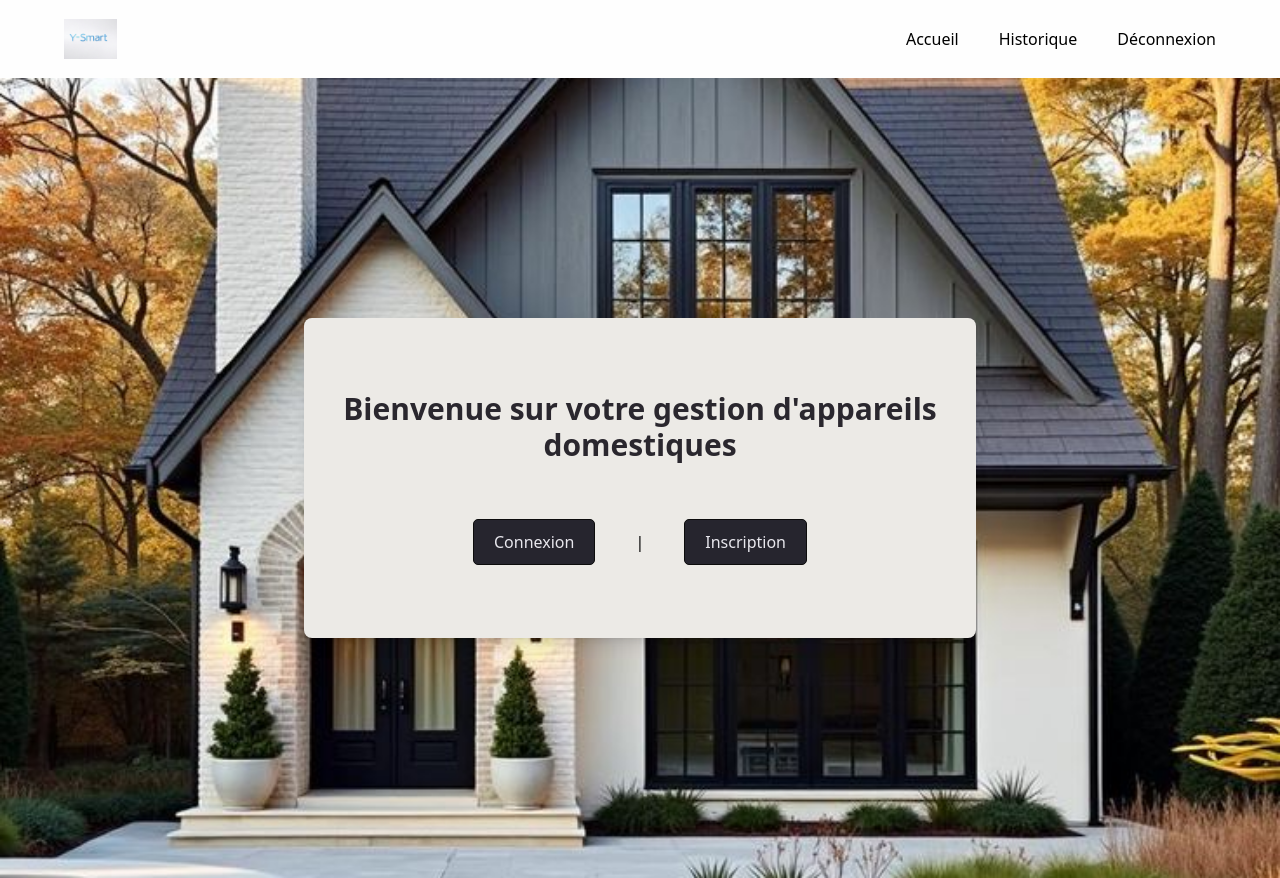
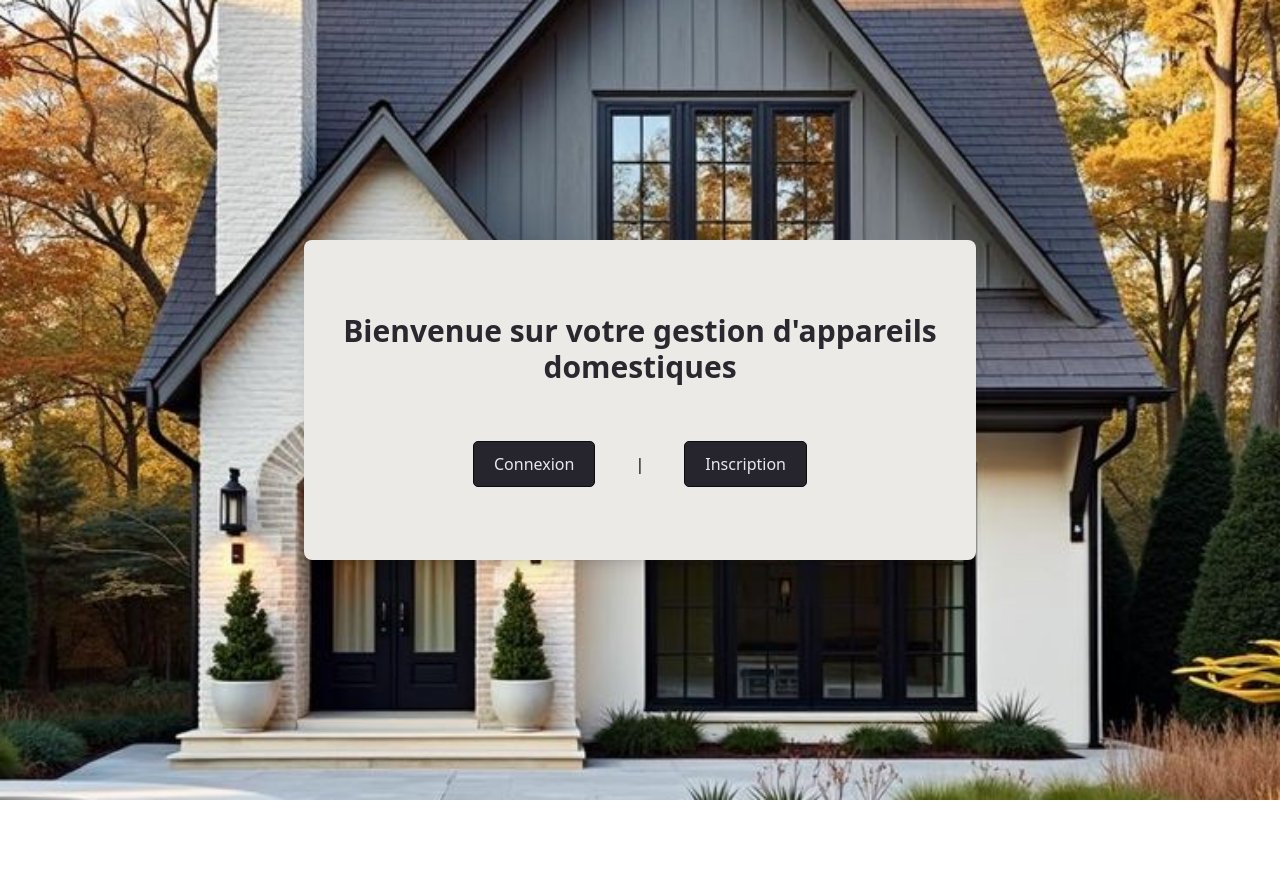
Before and after one commit to Y-Smart/y-smart-web, a React (Vite) app: page / in a window 1280 px wide. After the commit the page ends 800 px from the top, so only its background shows below. Built offline with nearby package versions, Linux system fonts and the light colour scheme.

Commit message:
hotfix: fix style and secure routes

```diff
--- a/src/App.jsx
+++ b/src/App.jsx
@@ -1,8 +1,8 @@
 import React from 'react';
-import {BrowserRouter as Router, Route, Routes} from 'react-router-dom';
+import { BrowserRouter as Router, Route, Routes, useLocation } from 'react-router-dom';
 import Login from './components/authentification/login.component.jsx';
 import Register from './components/authentification/register.component.jsx';
-import {ToastContainer} from "react-toastify";
+import { ToastContainer } from "react-toastify";
 import LandingPage from "./components/landing/landingPage.component.jsx";
 import NotFound from "./components/404/404.component.jsx";
 import DeviceManager from "./components/devices/deviceManager.component.jsx";
@@ -10,31 +10,41 @@ import Header from './Header';
 import ViewCommands from "./components/commands/viewCommands.component.jsx";
 import tokenManagerService from "./services/tokenManager.service.js";
 import Unauthorized from "./components/unauthorized/unauthorized.component.jsx";
+tokenManagerService.setToken('Graa')
+const AppContent = () => {
+    const location = useLocation();
+    const showHeader = (location.pathname === "/commands" || location.pathname === "/devices") && !!tokenManagerService.getToken();
 
-const App = () => {
     return (
-        <div className="w-screen h-screen bg-layer-1">
-            <Header/>
-            <Router>
+        <div className="w-screen h-screen bg-layer-1 flex flex-col">
+            {showHeader && <Header />}
+            <ToastContainer />
+            <div className="flex-1">
+                <Routes>
+                    <Route exact path="/" element={<LandingPage />} />
+                    <Route path="/login" element={<Login />} />
+                    <Route path="/register" element={<Register />} />
 
-                <ToastContainer/>
-                <div className="h-full w-full">
-                    <Routes>
-                        <Route exact path="/" element={<LandingPage/>}/>
-                        <Route path="/login" element={<Login/>}/>
-                        <Route path="/register" element={<Register/>}/>
+                    <Route path="/commands"
+                           element={tokenManagerService.getToken() ? <ViewCommands /> : <Unauthorized />} />
 
-                        <Route path="/commands" element={ tokenManagerService.getToken() ? <ViewCommands /> : <Unauthorized /> }/>
+                    <Route path="/devices"
+                           element={tokenManagerService.getToken() ? <DeviceManager /> : <Unauthorized />} />
 
-                        <Route path="/devices" element={tokenManagerService.getToken() ? <DeviceManager /> : <Unauthorized /> } />
-
-                        {/* Route pour la page 404 si aucune des routes précédentes ne correspond */}
-                        <Route path={'*'} element={<NotFound/>}/>
-                    </Routes>
-                </div>
-            </Router>
+                    {/* Route pour la page 404 si aucune des routes précédentes ne correspond */}
+                    <Route path={'*'} element={<NotFound />} />
+                </Routes>
+            </div>
         </div>
     );
 };
 
+const App = () => {
+    return (
+        <Router>
+            <AppContent />
+        </Router>
+    );
+};
+
 export default App;
--- a/src/Header.css
+++ b/src/Header.css
@@ -50,7 +50,7 @@
   }
 
   .nav-item {
-    color: #FFFFFF;
+    color: var(--light-color);
     cursor: pointer;
     font-size: 1rem;
     font-weight: 700;
@@ -59,7 +59,7 @@
 
   .nav-link {
     text-decoration: none;
-    color: black;
+    color: var(--color-title-1);
     transition: all 0.3s ease;
     position: relative;
     padding: 5px 0;
@@ -76,7 +76,7 @@
     left: 0;
     width: 0;
     height: 2px;
-    background-color: #FFFFFF;
+    background-color: var(--dark-color);
     transition: width 0.3s ease;
   }
 
```
